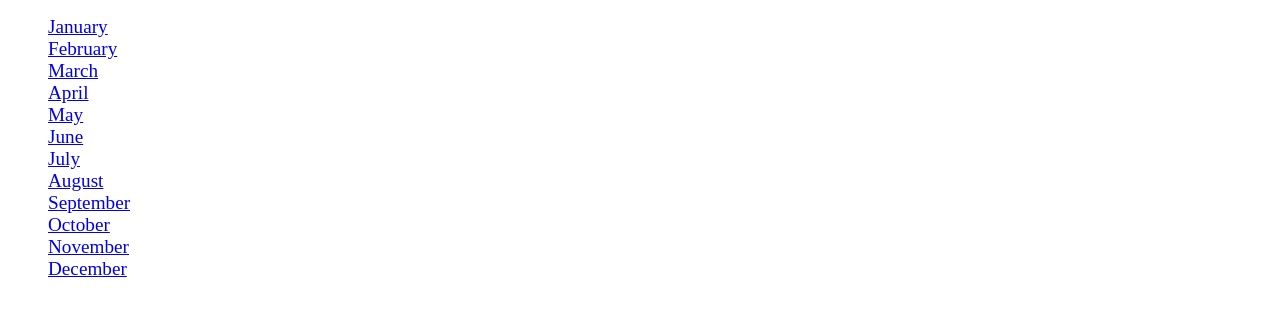
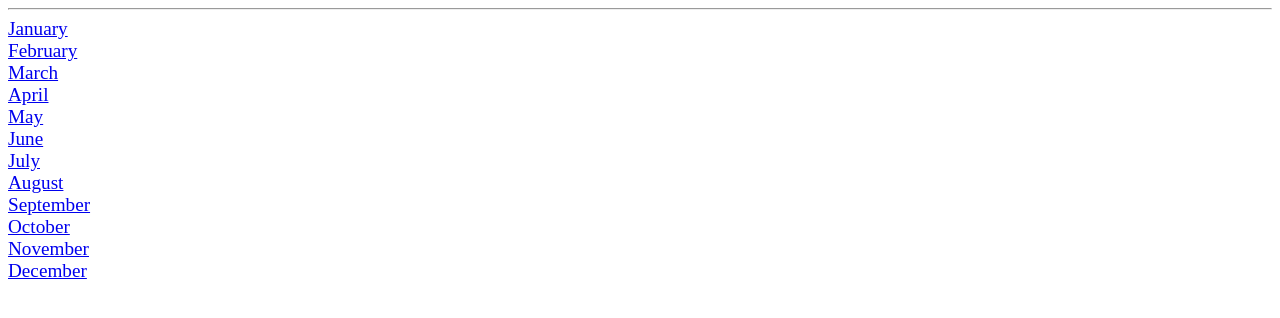
Before and after one commit to Diego-Malta/monthly_challenges, a Django app: page / in a window 1280 px wide. Shown: the part 26-344 px from the top of the page. Run offline with Django 5.2, Linux system fonts and the light colour scheme.

Commit message:
404 templates and static files

```diff
--- /dev/null
+++ b/challenges/static/challenges/challenges.css
@@ -0,0 +1,17 @@
+ul {
+    list-style-type: none;
+    padding: 0;
+    margin: 0;
+}
+
+li {
+    font-size: larger;
+}
+
+h2 {
+    color: blue;
+}
+
+.no-challenge {
+    color: red;
+}
--- a/challenges/templates/challenges/challenge.html
+++ b/challenges/templates/challenges/challenge.html
@@ -10,6 +10,6 @@
         {% if text is not None %}
             <h2>{{text}}</h2>
         {% else %}
-            <h2 style="color: red">No challenge has been set.</h2>
+            <h2 class="no-challenge">No challenge has been set.</h2>
         {% endif %}
     {% endblock %}
--- a/challenges/templates/challenges/index.html
+++ b/challenges/templates/challenges/index.html
@@ -1,4 +1,9 @@
 {% extends "base.html" %}
+{% load static %}
+
+  {% block css_files %}
+    <link rel="stylesheet" href="{% static 'challenges/challenges.css' %}">
+  {% endblock %}
 
   {% block page_title %}
     All Challenges
@@ -6,6 +11,7 @@
 
   {% block content %}
     {% include "./includes/header.html" %}
+    <hr></hr>
     <ul>
       {% for month in months %}
         <li><a href="{% url "month-challenge" month=month %}">{{month|title}}</a></li>
--- a/challenges/views.py
+++ b/challenges/views.py
@@ -1,5 +1,5 @@
 from django.shortcuts import render
-from django.http import HttpResponse, HttpResponseNotFound, HttpResponseRedirect
+from django.http import Http404, HttpResponseNotFound, HttpResponseRedirect
 from django.urls import reverse
 
 # Create your views here.
@@ -18,7 +18,6 @@ monthly_challenges = {
   "november": "Learn Python",
   "december": None
 }
-# "december": "Learn Django for at least 20 minutes every day!"
 
 def index(request):
   months = list(monthly_challenges.keys())
@@ -45,4 +44,4 @@ def monthly_challenge(request, month):
       "month_name": month
     })
   except:
-    return HttpResponseNotFound("<h1>Invalid month.</h1>")
+    raise Http404()
--- a/templates/base.html
+++ b/templates/base.html
@@ -4,15 +4,7 @@
         <meta charset="UTF-8" />
         <meta name="viewport" content="width=device-width, initial-scale=1.0" />
         <title>{% block page_title %}{% endblock %}</title>
-        <style>
-            li {
-                list-style-type: none;
-                font-size: larger;
-            }
-            h2 {
-              color: blue;
-            }
-        </style>
+        {% block css_files %}{% endblock %}
     </head>
     <body>
         {% block content %}{% endblock %}
```
Also changed, not shown: templates/404.html (added, +10 -0 lines).
